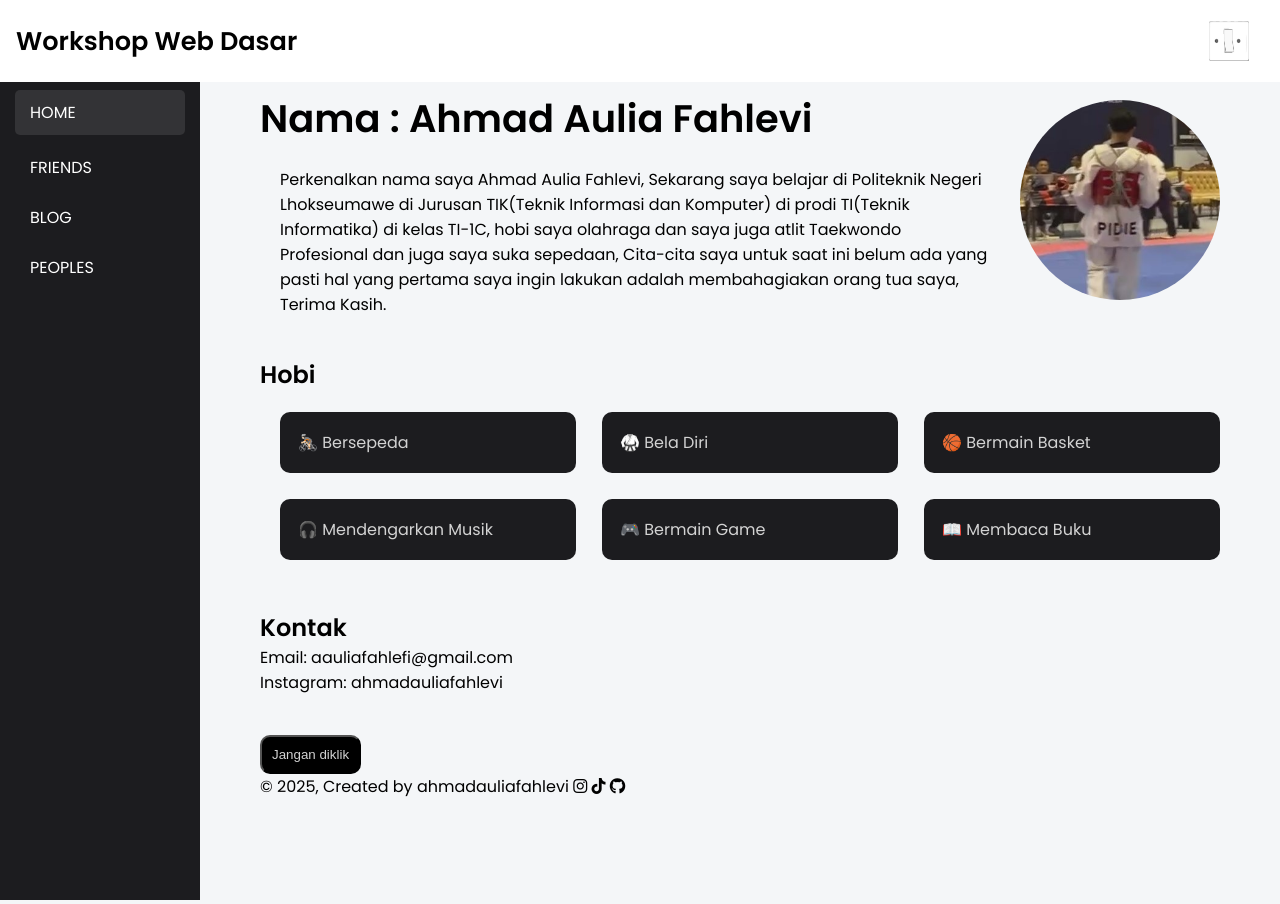
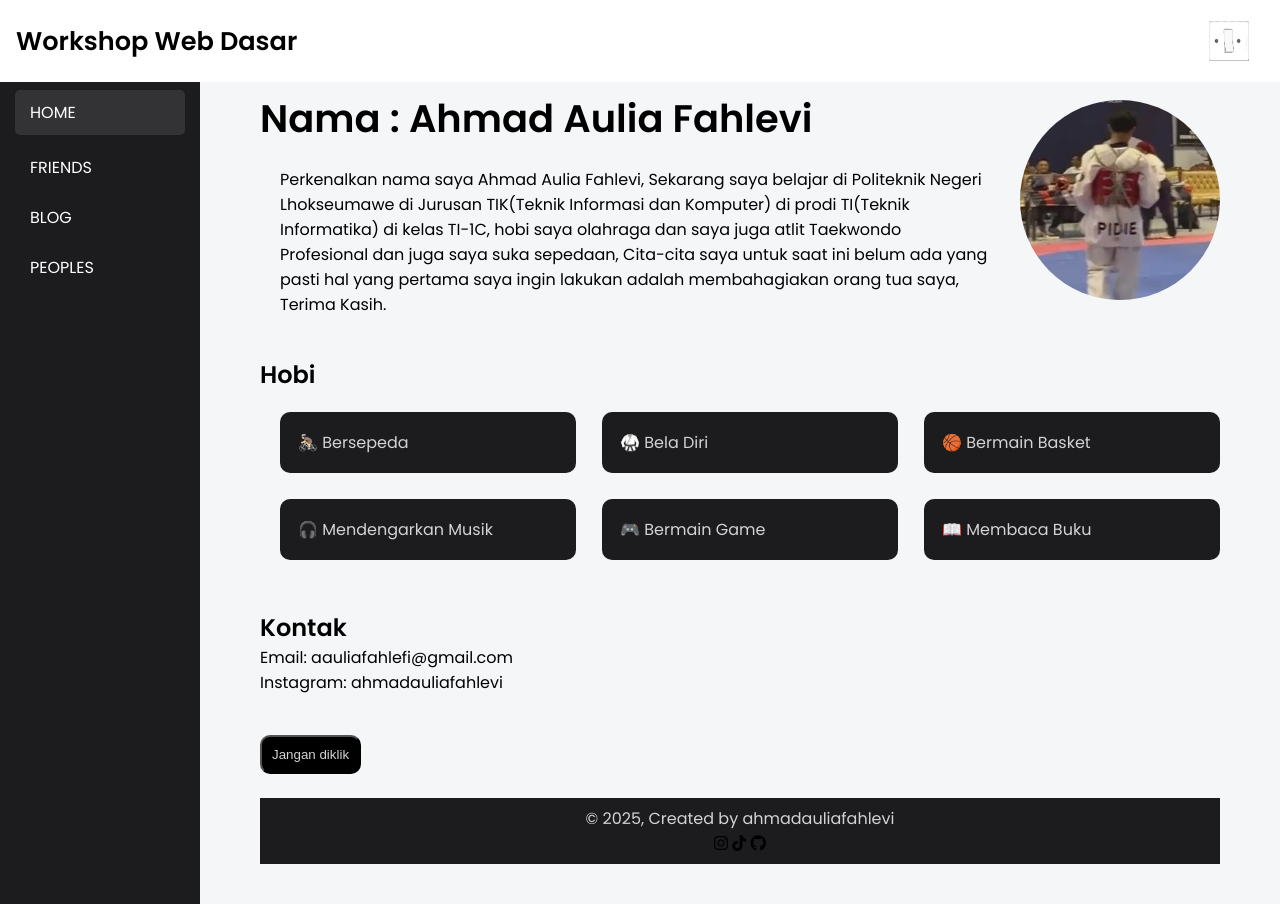
Before and after one commit to lepii1/lepii1.github.io, a Jekyll site: the page built from index.html, in a window 1280 px wide. Built offline with Jekyll 4.4.1, drawn with Linux system fonts in a browser that asks for light colours.

Commit message:
initial commit

```diff
--- a/_includes/footer.html
+++ b/_includes/footer.html
@@ -1,8 +1,10 @@
 <div class="footer">
     <p>
         © 2025, Created by <span>ahmadauliafahlevi</span>
+    <div class="footerlogo">
         <a href="https://www.instagram.com/ahmadauliafahlevi/"><i class="fab fa-instagram"></i></a>
         <a href="https://www.tiktok.com/@ahmadauliafahlevi_/"><i class="fab fa-tiktok"></i></a>
         <a href="https://github.com/lepii1/" class="social-icon"><i class="fab fa-github"></i></a>
+    </div>
     </p>
 </div>
--- a/_layouts/default.html
+++ b/_layouts/default.html
@@ -23,10 +23,21 @@
 
 </head>
 <body>
+
     {% include navigation.html %}
-    <div class="container">
+
+    <dixv class="container">
     {{ content }}
+
+    <footer>
     {% include footer.html %}
+    </footer>
+    </dixv>
+
+    <div id="modal" class="modal" onclick="closeModal()">
+        <span class="close">&times;</span>
+        <img src="/assets/images/myfoto.jpg" alt="profile">
     </div>
+
 </body>
 </html>
--- a/_sass/edit.scss
+++ b/_sass/edit.scss
@@ -25,6 +25,14 @@
 
 html {
     scroll-behavior: smooth;
+}
+
+footer {
+    text-align: center;
+    padding: 8px;
+    margin-top: 24px;
+    color: lightgray;
+    background-color: var(--card);
 }
 
 .container .profile-section {
@@ -367,6 +375,46 @@
     display: none;
   }
 
+.modal {
+    display: none;
+    position: fixed;
+    z-index: 10000;
+    padding-top: 100px;
+    left: 0;
+    top: 0;
+    width: 100%;
+    height: 100%;
+    overflow: auto;
+    background-color: rgba(0,0,0,0.9);
+    img {
+        padding-left: 40%;
+        padding-top: 10%;
+    }
+}
+
+.modal-content {
+    display: flex;
+    margin: auto;
+    max-width: 80%;
+    max-height: 80%;
+    animation: zoom 0.3s;
+}
+
+@keyframes zoom {
+    from { transform: scale(0.7); }
+    to { transform: scale(1); }
+}
+
+.close {
+    position: absolute;
+    top: 40px;
+    right: 60px;
+    color: white;
+    font-size: 40px;
+    font-weight: bold;
+    cursor: pointer;
+    z-index: 100001;
+}
 
 @media (max-width: 414px) {
     .friends-list {
@@ -402,5 +450,7 @@
         margin-top: 80px;
         padding-top: 2px;
     }
-
+    .modal img {
+        padding: 10%;
+    }
 }
--- a/assets/js/scripts.js
+++ b/assets/js/scripts.js
@@ -41,3 +41,13 @@
       iconImg.src = isDark ? sunIcon : moonIcon;
     });
   });
+
+
+  function openModal(src) {
+    document.getElementById("modal").style.display = "block";
+    document.getElementById("modal-img").src = src;
+  }
+
+  function closeModal() {
+    document.getElementById("modal").style.display = "none";
+  }
--- a/index.html
+++ b/index.html
@@ -14,13 +14,13 @@
                     </p>
             </div>
              <div class="profile-image">
-                <img src="{{ site.baseurl }}/assets/images/myfoto.jpg" alt="Profile Pictures" class="profile-pictures">
+                <img src="{{ site.baseurl }}/assets/images/myfoto.jpg" alt="Profile Pictures" class="profile-pictures" onclick="openModal(this.src)">
              </div>
             </div>
     <h2>Hobi</h2>
     <ul class="hobbies">
         <li><a href="#">🚴🏻 Bersepeda</a></li>
-        <li><a href="assets/images/myfoto.jpg">🥋 Bela Diri</a></li>
+        <li><a href="">🥋 Bela Diri</a></li>
         <li><a href="#">🏀 Bermain Basket</a></li>
         <li><a href="#">🎧 Mendengarkan Musik</a></li>
         <li><a href="#">🎮 Bermain Game</a></li>
```
